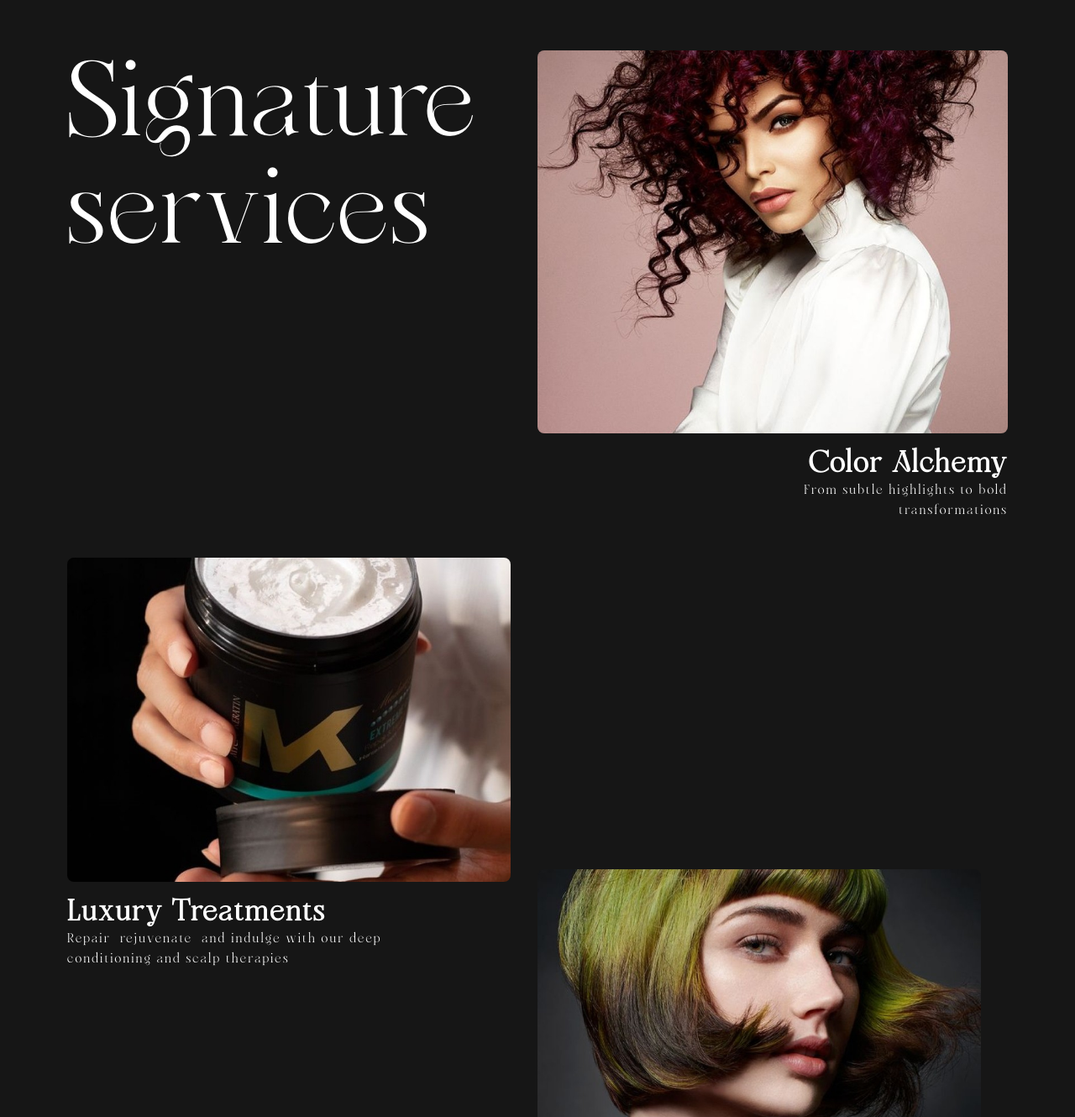
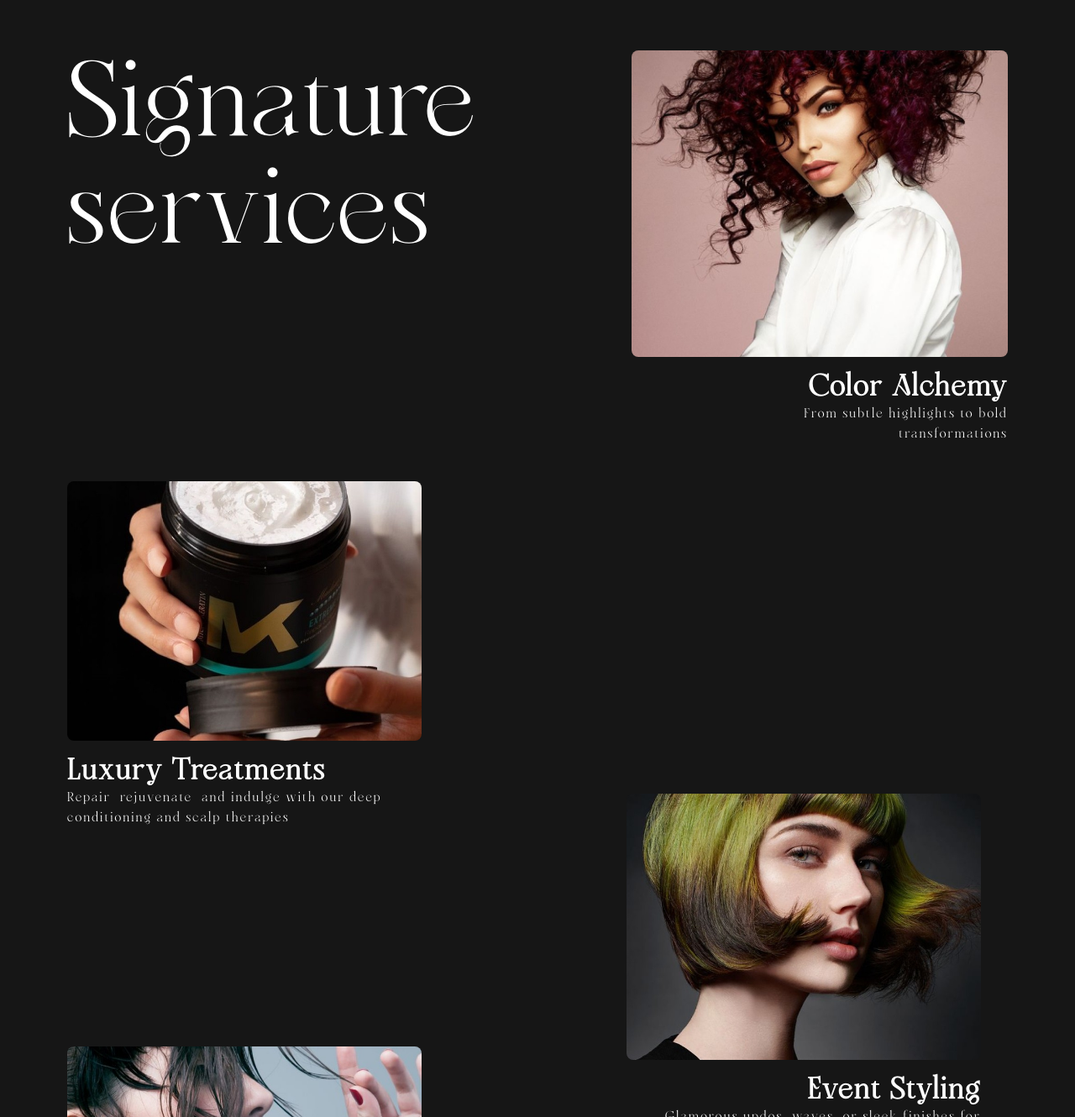
Before and after one commit to rumeshsmrr/lolins, a React (Vite) app: page / in a window 1280 px wide. Shown: the part 1620-2950 px from the top of the page at 84% size. Built offline with nearby package versions, Linux system fonts and the light colour scheme.

Commit message:
changed the widh of the service cards

```diff
--- a/src/Components/SignatureServices.jsx
+++ b/src/Components/SignatureServices.jsx
@@ -6,7 +6,7 @@ import { motion } from "framer-motion";
 
 export default function SignatureServices() {
   return (
-    <div className="bg-primary text-white h-fit p-10 md:p-20 mb-32 relative font-primaryFont overflow-hidden">
+    <div className="bg-primary text-white h-fit p-10 md:p-20 mb-10 relative font-primaryFont overflow-hidden">
       {/* Container for entire component */}
       <motion.div
         className="flex flex-col md:flex-row gap-10 justify-between"
@@ -32,8 +32,12 @@ export default function SignatureServices() {
           whileInView={{ opacity: 1, x: 0 }}
           transition={{ duration: 1, delay: 0.3 }}
         >
-          <div className="rounded-lg w-fit">
-            <img src={img1} alt="Color Alchemy" className="w-full rounded-lg" />
+          <div className="rounded-lg w-fit flex flex-col items-end">
+            <img
+              src={img1}
+              alt="Color Alchemy"
+              className="w-full md:w-4/5 rounded-lg"
+            />
           </div>
 
           <div className="text-right flex flex-col items-end">
@@ -56,7 +60,7 @@ export default function SignatureServices() {
           <img
             src={img3}
             alt="Luxury Treatments"
-            className="w-full rounded-lg"
+            className="w-fit  md:w-4/5 rounded-lg"
           />
         </div>
         <div className="text-left">
@@ -75,12 +79,12 @@ export default function SignatureServices() {
         whileInView={{ opacity: 1, x: 0 }}
         transition={{ duration: 1, delay: 0.7 }}
       >
-        <div className="flex flex-col gap-4 sm:w-1/2 self-end items-end sm:pr-8">
-          <div className="rounded-lg w-fit">
+        <div className="flex flex-col gap-4 sm:w-1/2   self-end items-end sm:pr-8">
+          <div className="rounded-lg w-fit flex flex-col items-end">
             <img
               src={img4}
               alt="Event Styling"
-              className="w-[40rem] rounded-lg"
+              className="w-fit  md:w-4/5 rounded-lg"
             />
           </div>
           <div className="text-right flex flex-col items-end">
@@ -94,14 +98,14 @@ export default function SignatureServices() {
 
       {/* Custom Cuts */}
       <motion.div
-        className="flex flex-col sm:flex-row mt-20 justify-between sm:relative sm:-top-[200px] sm:h-[400px]"
+        className="flex flex-col sm:flex-row mt-20 justify-between sm:relative sm:-top-[200px] sm:h-[350px]"
         initial={{ opacity: 0, x: -100 }}
         whileInView={{ opacity: 1, x: 0 }}
         transition={{ duration: 1, delay: 0.9 }}
       >
         <div className="flex flex-col h-fit sm:w-1/2">
           <div className="flex flex-col gap-4 items-start sm:pr-8 relative">
-            <div className="rounded-lg w-fit">
+            <div className="rounded-lg w-fit md:w-4/5">
               <img src={img2} alt="Custom Cuts" className="w-full rounded-lg" />
             </div>
           </div>
```
